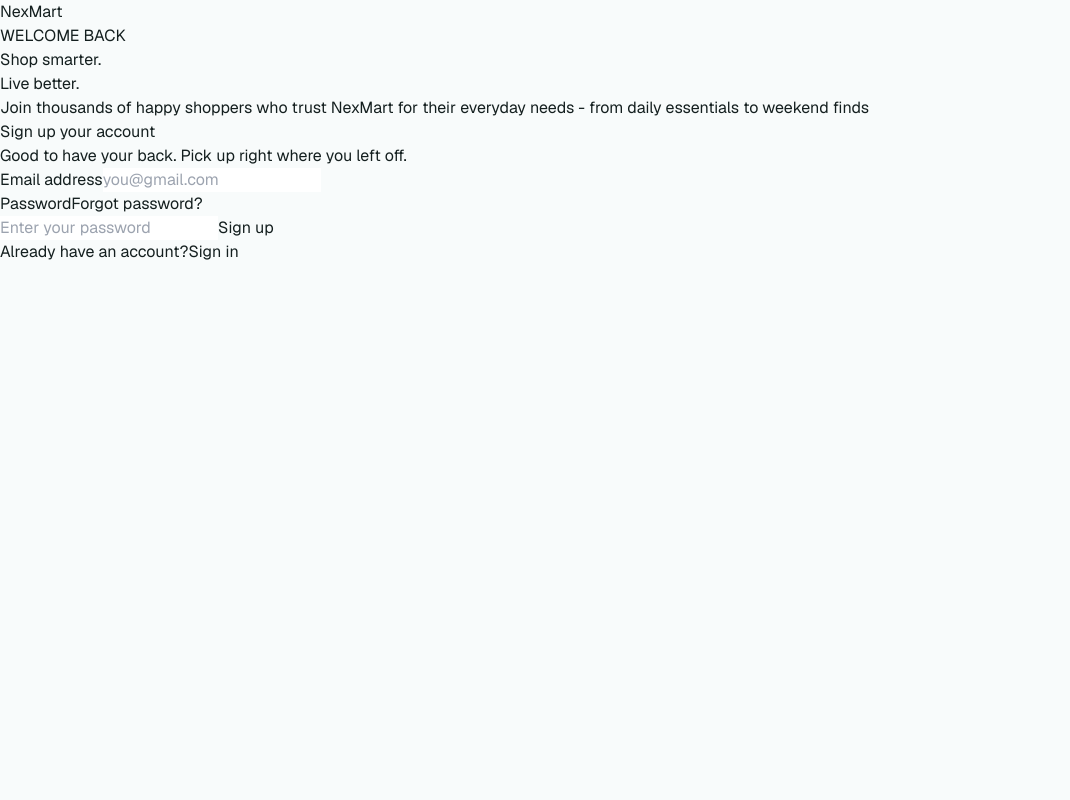
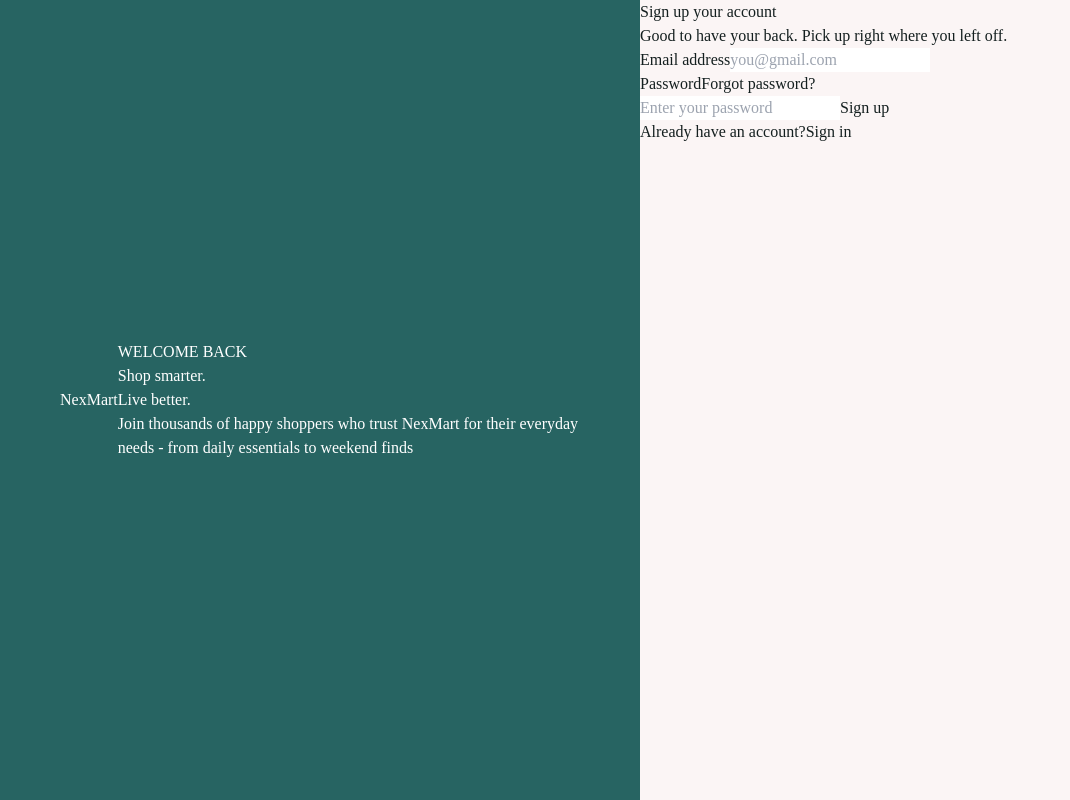
Before and after one commit to jasonkhoo05/Marketplace-Platform, a Next.js app in the folder nexmart/: page /signup in a window 1280 px wide. Shown: the whole page, without its empty margins (0-1070 px from the left). Built offline with nearby package versions, Linux system fonts and the light colour scheme.

Commit message:
feature: Initialise design for signup page #frontend

```diff
--- a/nexmart/app/signup/signup.css
+++ b/nexmart/app/signup/signup.css
@@ -0,0 +1,27 @@
+
+*{
+  margin:0;
+  padding:0;
+  box-sizing:border-box;
+  font-family: 'Times New Roman', Times, serif;
+}
+
+body{
+    background: #fbf5f5;
+}
+
+.signup-container{
+    display:flex;
+    height:100vh;
+}
+
+.leftPanel{
+    width:50%;
+    background: #276462;
+    color:white;
+    position:relative;
+    display:flex;
+    align-items:center;
+    justify-content:center;
+    padding:60px;
+}
```
